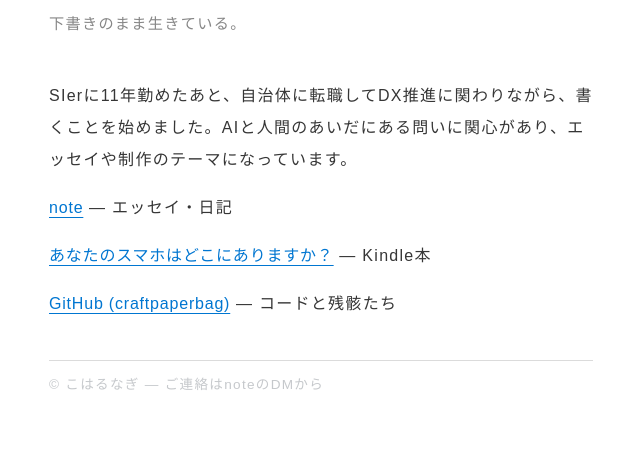
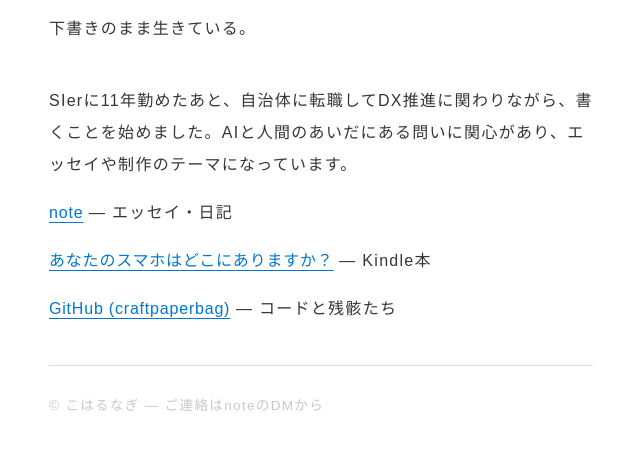
Before and after one commit to craftpaperbag/about-me, a plain HTML site: page index.html in a window 1280 px wide. Shown: the part 126-576 px from the top of the page, without its empty margins (319-959 px from the left). Drawn offline with nearby package versions, Linux system fonts and the light colour scheme.

Commit message:
Replace small tags with paragraph tags in index.html

```diff
--- a/index.html
+++ b/index.html
@@ -11,7 +11,7 @@
 <body>
   <header>
     <h1>こはるなぎ</h1>
-    <small>下書きのまま生きている。</small>
+    <p>下書きのまま生きている。</p>
   </header>
 
   <main>
@@ -29,7 +29,7 @@
   </main>
 
   <footer>
-    <small>© こはるなぎ — ご連絡はnoteのDMから</small>
+    <p><small>© こはるなぎ — ご連絡はnoteのDMから</small></p>
   </footer>
 </body>
 </html>
```
